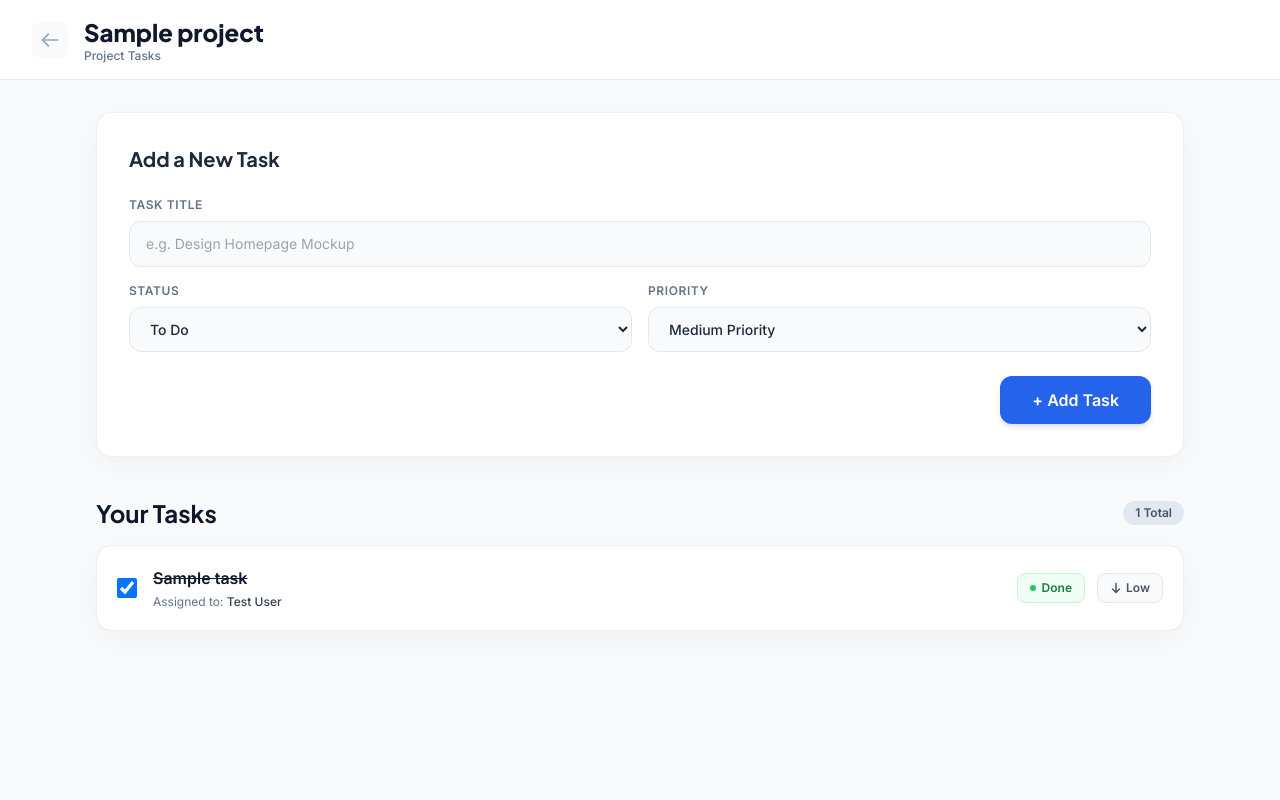
After one commit to saniaaa-bot/teamforge, a Laravel app: page /projects/1 in a window 1280 px wide. The commit adds this page. Run offline with Laravel 12, Linux system fonts and the light colour scheme; a user stored in the database is signed in; data comes from the database, SQL or seed files in the repository; tables that the repository leaves empty hold one stand-in row (values such as "Sample post"); some libraries are stand-ins or nearby versions.

Commit message:
Day 3: Project and Task Management Engine

```diff
--- /dev/null
+++ b/app/Http/Controllers/ProjectController.php
@@ -0,0 +1,41 @@
+<?php
+
+namespace App\Http\Controllers;
+
+use Illuminate\Http\Request;
+use App\Models\Workspace;
+use App\Models\Project;
+use Illuminate\Support\Facades\Auth;
+
+class ProjectController extends Controller
+{
+    public function store(Request $request, Workspace $workspace)
+    {
+        if ($workspace->owner_id !== Auth::id()) {
+            abort(403);
+        }
+
+        $request->validate([
+            'name' => 'required|string|max:255',
+            'description' => 'nullable|string',
+        ]);
+
+        $workspace->projects()->create([
+            'name' => $request->name,
+            'description' => $request->description,
+        ]);
+
+        return redirect()->back()->with('success', 'Project created successfully!');
+    }
+
+    public function show(Project $project)
+    {
+        if ($project->workspace->owner_id !== Auth::id()) {
+            abort(403);
+        }
+
+        $project->load('tasks.assignee');
+
+        return view('projects.show', compact('project'));
+    }
+}
--- /dev/null
+++ b/resources/views/projects/show.blade.php
@@ -0,0 +1,163 @@
+<!DOCTYPE html>
+<html lang="en">
+<head>
+    <meta charset="UTF-8">
+    <meta name="viewport" content="width=device-width, initial-scale=1.0">
+    <title>{{ $project->name }} - TeamForge</title>
+    <link href="https://fonts.googleapis.com/css2?family=Inter:wght@400;500;600&family=Plus+Jakarta+Sans:wght@600;700;800&display=swap" rel="stylesheet">
+    <script src="https://cdn.tailwindcss.com"></script>
+    <script>
+        tailwind.config = {
+            theme: {
+                extend: {
+                    fontFamily: { sans: ['Inter', 'sans-serif'], heading: ['"Plus Jakarta Sans"', 'sans-serif'] },
+                    colors: { forge: { blue: '#3B82F6', dark: '#0F172A', light: '#F8FAFC' } }
+                }
+            }
+        }
+    </script>
+</head>
+<body class="min-h-screen bg-forge-light font-sans text-slate-800 flex flex-col">
+
+    <header class="h-20 bg-white border-b border-slate-200 flex justify-between items-center px-8 sticky top-0 z-50">
+        <div class="flex items-center gap-4">
+            <a href="{{ route('workspaces.show', $project->workspace_id) }}" class="text-slate-400 hover:text-blue-600 transition-colors bg-slate-50 p-2 rounded-lg">
+                <svg class="w-5 h-5" fill="none" stroke="currentColor" viewBox="0 0 24 24"><path stroke-linecap="round" stroke-linejoin="round" stroke-width="2" d="M10 19l-7-7m0 0l7-7m-7 7h18"></path></svg>
+            </a>
+            <div>
+                <h1 class="text-2xl font-heading font-extrabold text-slate-900">{{ $project->name }}</h1>
+                <p class="text-xs text-slate-500 font-medium">Project Tasks</p>
+            </div>
+        </div>
+    </header>
+
+    <main class="flex-grow p-4 md:p-8 max-w-6xl mx-auto w-full">
+
+        @if(session('success'))
+            <div class="bg-green-100 border border-green-400 text-green-700 px-4 py-3 rounded-xl mb-6 font-medium shadow-sm">{{ session('success') }}</div>
+        @endif
+        @if ($errors->any())
+            <div class="bg-red-50 border border-red-200 text-red-600 px-4 py-3 rounded-xl mb-6 text-sm">
+                <ul class="list-disc pl-5">
+                    @foreach ($errors->all() as $error)
+                        <li>{{ $error }}</li>
+                    @endforeach
+                </ul>
+            </div>
+        @endif
+
+        <div class="bg-white p-6 md:p-8 rounded-2xl shadow-[0_8px_30px_rgb(0,0,0,0.04)] border border-slate-200/60 mb-10 w-full overflow-hidden">
+            <h3 class="text-xl font-heading font-bold text-slate-800 mb-6">Add a New Task</h3>
+
+            <form action="{{ route('tasks.store', $project->id) }}" method="POST" class="flex flex-col gap-4">
+                @csrf
+
+                <div>
+                    <label class="block text-xs font-bold text-slate-500 uppercase tracking-wider mb-2">Task Title</label>
+                    <input type="text" name="title" placeholder="e.g. Design Homepage Mockup" required class="w-full bg-slate-50 border border-slate-200 rounded-xl px-4 py-3 text-sm focus:outline-none focus:ring-2 focus:ring-blue-500">
+                </div>
+
+                <div class="grid grid-cols-1 md:grid-cols-2 gap-4">
+                    <div>
+                        <label class="block text-xs font-bold text-slate-500 uppercase tracking-wider mb-2">Status</label>
+                        <select name="status" class="w-full bg-slate-50 border border-slate-200 rounded-xl px-4 py-3 text-sm font-medium focus:outline-none focus:ring-2 focus:ring-blue-500 cursor-pointer">
+                            <option value="todo" selected>To Do</option>
+                            <option value="in_progress">In Progress</option>
+                            <option value="done">Done</option>
+                        </select>
+                    </div>
+
+                    <div>
+                        <label class="block text-xs font-bold text-slate-500 uppercase tracking-wider mb-2">Priority</label>
+                        <select name="priority" class="w-full bg-slate-50 border border-slate-200 rounded-xl px-4 py-3 text-sm font-medium focus:outline-none focus:ring-2 focus:ring-blue-500 cursor-pointer">
+                            <option value="low">Low Priority</option>
+                            <option value="medium" selected>Medium Priority</option>
+                            <option value="high">High Priority</option>
+                        </select>
+                    </div>
+                </div>
+
+                <div class="flex justify-end mt-2">
+                    <button type="submit" class="bg-blue-600 hover:bg-blue-700 text-white font-semibold py-3 px-8 rounded-xl shadow-md transition-all">
+                        + Add Task
+                    </button>
+                </div>
+            </form>
+        </div>
+
+        <div class="flex items-center justify-between mb-4">
+            <h2 class="text-2xl font-heading font-bold text-slate-900">Your Tasks</h2>
+            <span class="bg-slate-200 text-slate-600 text-xs font-bold px-3 py-1 rounded-full">{{ $project->tasks->count() }} Total</span>
+        </div>
+
+        <div class="bg-white rounded-2xl shadow-[0_8px_30px_rgb(0,0,0,0.04)] border border-slate-200/60 overflow-hidden">
+            <div class="divide-y divide-slate-100">
+                @forelse($project->tasks as $task)
+                    <div class="p-5 flex flex-col md:flex-row md:items-center justify-between hover:bg-slate-50 transition-colors group gap-4">
+
+                        <div class="flex items-center gap-4">
+
+                            <form action="{{ route('tasks.toggle', $task->id) }}" method="POST" class="m-0 flex items-center">
+                                @csrf
+                                @method('PATCH')
+                                <input type="checkbox" onchange="this.form.submit()" {{ $task->status == 'done' ? 'checked' : '' }} class="w-5 h-5 rounded border-slate-300 text-blue-600 focus:ring-blue-500 cursor-pointer">
+                            </form>
+
+                            <div>
+                                <h4 class="text-base font-bold text-slate-900 group-hover:text-blue-600 transition-colors {{ $task->status == 'done' ? 'line-through text-slate-400' : '' }}">
+                                    {{ $task->title }}
+                                </h4>
+                                <p class="text-xs text-slate-500 mt-1">Assigned to: <span class="font-medium text-slate-700">{{ $task->assignee->name ?? 'Unassigned' }}</span></p>
+                            </div>
+                        </div>
+
+                        <div class="flex items-center gap-3 self-start md:self-auto ml-9 md:ml-0">
+
+                            @if($task->status == 'todo')
+                                <span class="inline-flex items-center gap-1.5 bg-slate-100 text-slate-600 text-xs font-bold px-3 py-1.5 rounded-lg border border-slate-200">
+                                    <span class="w-1.5 h-1.5 rounded-full bg-slate-400"></span> To Do
+                                </span>
+                            @elseif($task->status == 'in_progress')
+                                <span class="inline-flex items-center gap-1.5 bg-blue-50 text-blue-700 text-xs font-bold px-3 py-1.5 rounded-lg border border-blue-200">
+                                    <span class="w-1.5 h-1.5 rounded-full bg-blue-500"></span> In Progress
+                                </span>
+                            @else
+                                <span class="inline-flex items-center gap-1.5 bg-green-50 text-green-700 text-xs font-bold px-3 py-1.5 rounded-lg border border-green-200">
+                                    <span class="w-1.5 h-1.5 rounded-full bg-green-500"></span> Done
+                                </span>
+                            @endif
+
+                            @if($task->priority == 'high')
+                                <span class="bg-red-50 text-red-700 text-xs font-bold px-3 py-1.5 rounded-lg border border-red-200 flex items-center gap-1">
+                                    <svg class="w-3 h-3" fill="none" stroke="currentColor" viewBox="0 0 24 24"><path stroke-linecap="round" stroke-linejoin="round" stroke-width="3" d="M5 10l7-7m0 0l7 7m-7-7v18"></path></svg>
+                                    High
+                                </span>
+                            @elseif($task->priority == 'medium')
+                                <span class="bg-orange-50 text-orange-700 text-xs font-bold px-3 py-1.5 rounded-lg border border-orange-200 flex items-center gap-1">
+                                    <svg class="w-3 h-3" fill="none" stroke="currentColor" viewBox="0 0 24 24"><path stroke-linecap="round" stroke-linejoin="round" stroke-width="3" d="M4 12h16"></path></svg>
+                                    Medium
+                                </span>
+                            @else
+                                <span class="bg-gray-50 text-gray-600 text-xs font-bold px-3 py-1.5 rounded-lg border border-gray-200 flex items-center gap-1">
+                                    <svg class="w-3 h-3" fill="none" stroke="currentColor" viewBox="0 0 24 24"><path stroke-linecap="round" stroke-linejoin="round" stroke-width="3" d="M19 14l-7 7m0 0l-7-7m7 7V3"></path></svg>
+                                    Low
+                                </span>
+                            @endif
+
+                        </div>
+                    </div>
+                @empty
+                    <div class="p-16 text-center flex flex-col items-center justify-center">
+                        <div class="w-16 h-16 bg-slate-50 border border-slate-200 rounded-full flex items-center justify-center mb-4">
+                            <svg class="w-8 h-8 text-slate-300" fill="none" stroke="currentColor" viewBox="0 0 24 24"><path stroke-linecap="round" stroke-linejoin="round" stroke-width="2" d="M9 5H7a2 2 0 00-2 2v12a2 2 0 002 2h10a2 2 0 002-2V7a2 2 0 00-2-2h-2M9 5a2 2 0 002 2h2a2 2 0 002-2M9 5a2 2 0 012-2h2a2 2 0 012 2"></path></svg>
+                        </div>
+                        <h3 class="text-lg font-bold text-slate-800 mb-1">No tasks yet</h3>
+                        <p class="text-slate-500 text-sm">Add your first task using the form above.</p>
+                    </div>
+                @endforelse
+            </div>
+        </div>
+    </main>
+
+</body>
+</html>
--- a/routes/web.php
+++ b/routes/web.php
@@ -2,6 +2,8 @@
 
 use Illuminate\Support\Facades\Route;
 use App\Http\Controllers\WorkspaceController;
+use App\Http\Controllers\ProjectController;
+use App\Http\Controllers\TaskController;
 use App\Http\Controllers\ProfileController;
 
 Route::get('/', function () {
@@ -13,6 +15,13 @@ Route::middleware(['auth', 'verified'])->group(function () {
     Route::post('/workspaces', [WorkspaceController::class, 'store'])->name('workspaces.store');
     Route::get('/workspaces/{workspace}', [WorkspaceController::class, 'show'])->name('workspaces.show');
 
+    Route::post('/workspaces/{workspace}/projects', [ProjectController::class, 'store'])->name('projects.store');
+    Route::get('/projects/{project}', [ProjectController::class, 'show'])->name('projects.show');
+
+    Route::post('/projects/{project}/tasks', [TaskController::class, 'store'])->name('tasks.store');
+
+    Route::patch('/tasks/{task}/toggle', [TaskController::class, 'toggleStatus'])->name('tasks.toggle');
+
     Route::get('/profile', [ProfileController::class, 'edit'])->name('profile.edit');
     Route::patch('/profile', [ProfileController::class, 'update'])->name('profile.update');
     Route::delete('/profile', [ProfileController::class, 'destroy'])->name('profile.destroy');
```
Also changed, not shown: app/Http/Controllers/TaskController.php (added, +45 -0 lines), resources/views/workspaces/show.blade.php (+58 -31 lines).
